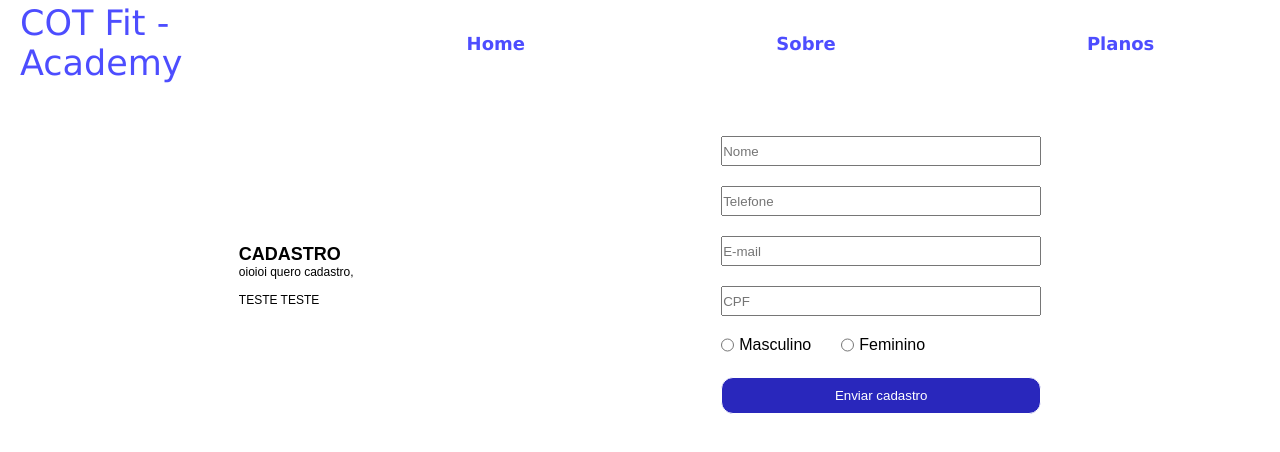
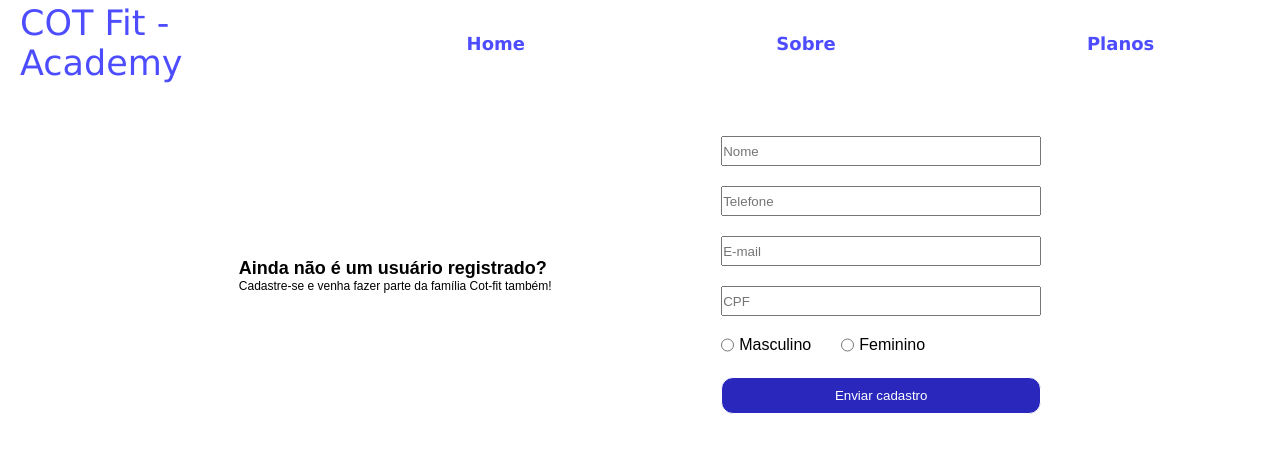
Before and after one commit to k-js/CodFit-Academy, a React (Vite) app: page / in a window 1280 px wide. Shown: the top 452 px of the page. Built offline with nearby package versions, Linux system fonts and the light colour scheme.

Commit message:
Ajustando texto da page
Ajustando texto da page

```diff
--- a/src/pages/CadClientes/CadClientes.jsx
+++ b/src/pages/CadClientes/CadClientes.jsx
@@ -74,10 +74,8 @@ function limpaForm() {
   return (
     <section className='cadastro'>
       <div className='text'>
-        <h1>CADASTRO</h1>
-        <p>oioioi quero cadastro,</p>
-        <br></br>
-        <p>TESTE TESTE</p>
+        <h1>Ainda não é um usuário registrado?</h1>
+        <p>Cadastre-se e venha fazer parte da família Cot-fit também!</p>
       </div>
 
       <form className='formCadastro'>
```
